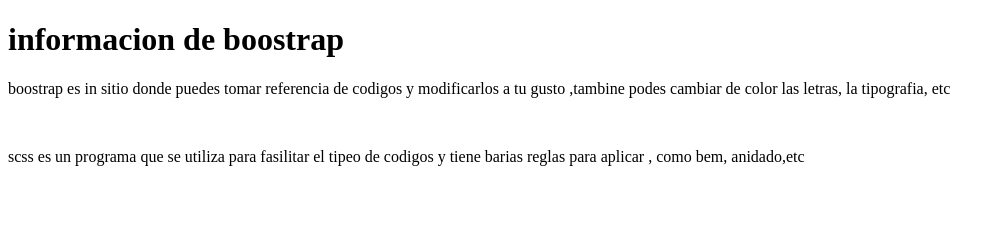
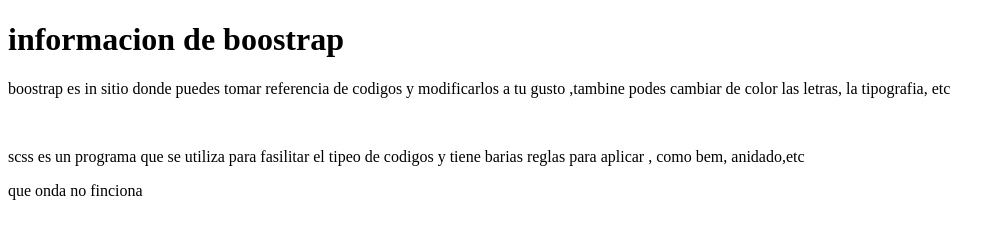
Before and after one commit to ignacio0070/git, a plain HTML site: page index.html in a window 1280 px wide. Shown: the whole page, without its empty margins (0-1005 px from the left). Drawn offline with Linux system fonts and the light colour scheme.

Commit message:
es para ejemplificar el git

```diff
--- a/index.html
+++ b/index.html
@@ -11,5 +11,6 @@
 <p> boostrap es in sitio donde puedes tomar referencia de codigos y modificarlos a tu gusto ,tambine podes cambiar de color las letras, la tipografia, etc</p>
 <img src="">
 <p>scss es un programa que se utiliza para fasilitar el tipeo de codigos y tiene barias reglas para aplicar , como bem, anidado,etc</p>
+<p>que onda no finciona </p>
 </body>
 </html>
```
